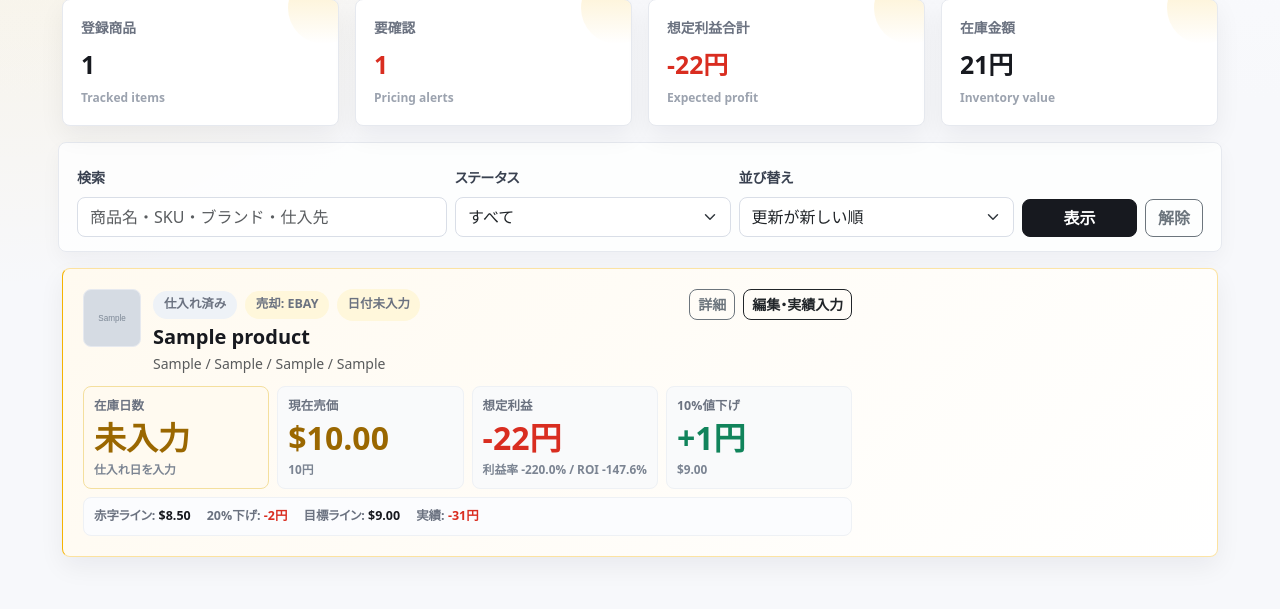
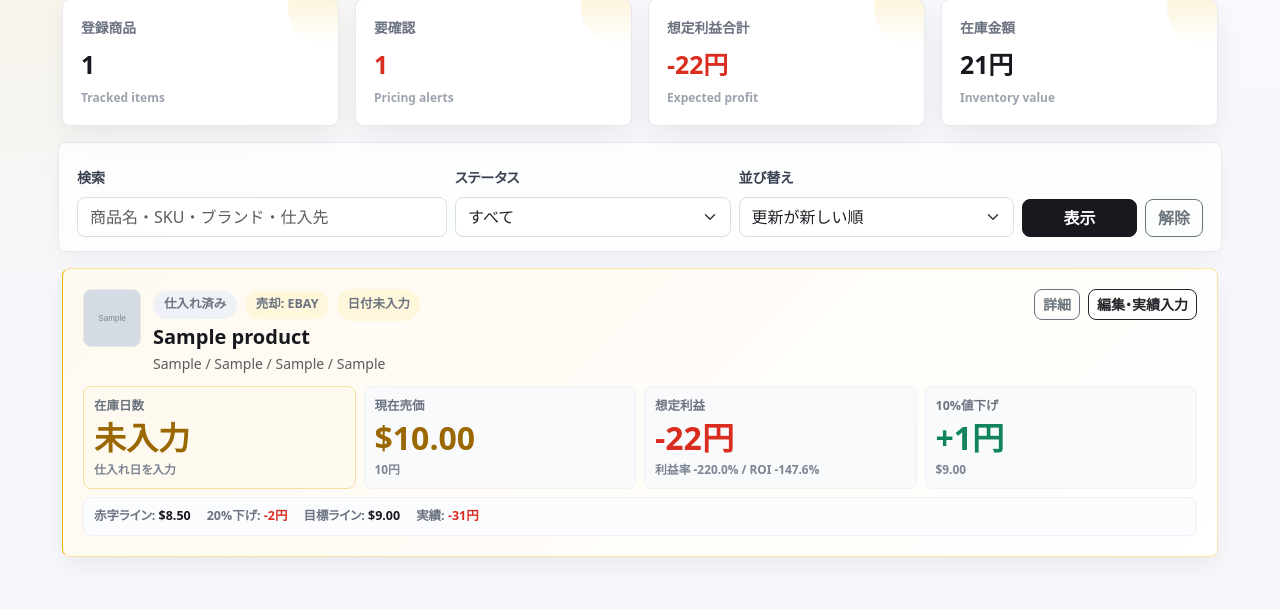
Before and after one commit to ryo0905-eng/seller-hub, a Django app: page / in a window 1280 px wide. Shown: the part 254-863 px from the top of the page. Run offline with Django 5.2, Linux system fonts and the light colour scheme; a user stored in the database is signed in; tables that the repository leaves empty hold one stand-in row (values such as "Sample post"); grey boxes marked "Sample" are stand-in pictures.

Commit message:
Use full card width for pricing board

```diff
--- a/static/css/app.css
+++ b/static/css/app.css
@@ -480,6 +480,7 @@ main.container {
     border-radius: 8px;
     box-shadow: var(--app-shadow-soft);
     padding: 16px;
+    width: 100%;
 }
 
 .decision-card.decision-success {
@@ -496,6 +497,7 @@ main.container {
 
 .decision-main {
     min-width: 0;
+    width: 100%;
 }
 
 .decision-header {
@@ -504,11 +506,13 @@ main.container {
     gap: 16px;
     justify-content: space-between;
     margin-bottom: 12px;
+    width: 100%;
 }
 
 .decision-product {
     align-items: flex-start;
     margin-bottom: 0;
+    min-width: 0;
 }
 
 .decision-product .product-thumb.large {
@@ -521,6 +525,7 @@ main.container {
     gap: 8px;
     grid-template-columns: repeat(4, minmax(0, 1fr));
     margin-bottom: 8px;
+    width: 100%;
 }
 
 .summary-tile,
@@ -532,6 +537,7 @@ main.container {
     border-radius: 8px;
     min-width: 0;
     padding: 10px;
+    width: 100%;
 }
 
 .summary-tile.highlight {
@@ -624,6 +630,7 @@ main.container {
     font-weight: 750;
     gap: 8px 16px;
     padding: 9px 10px;
+    width: 100%;
 }
 
 .decision-subline b {
```
